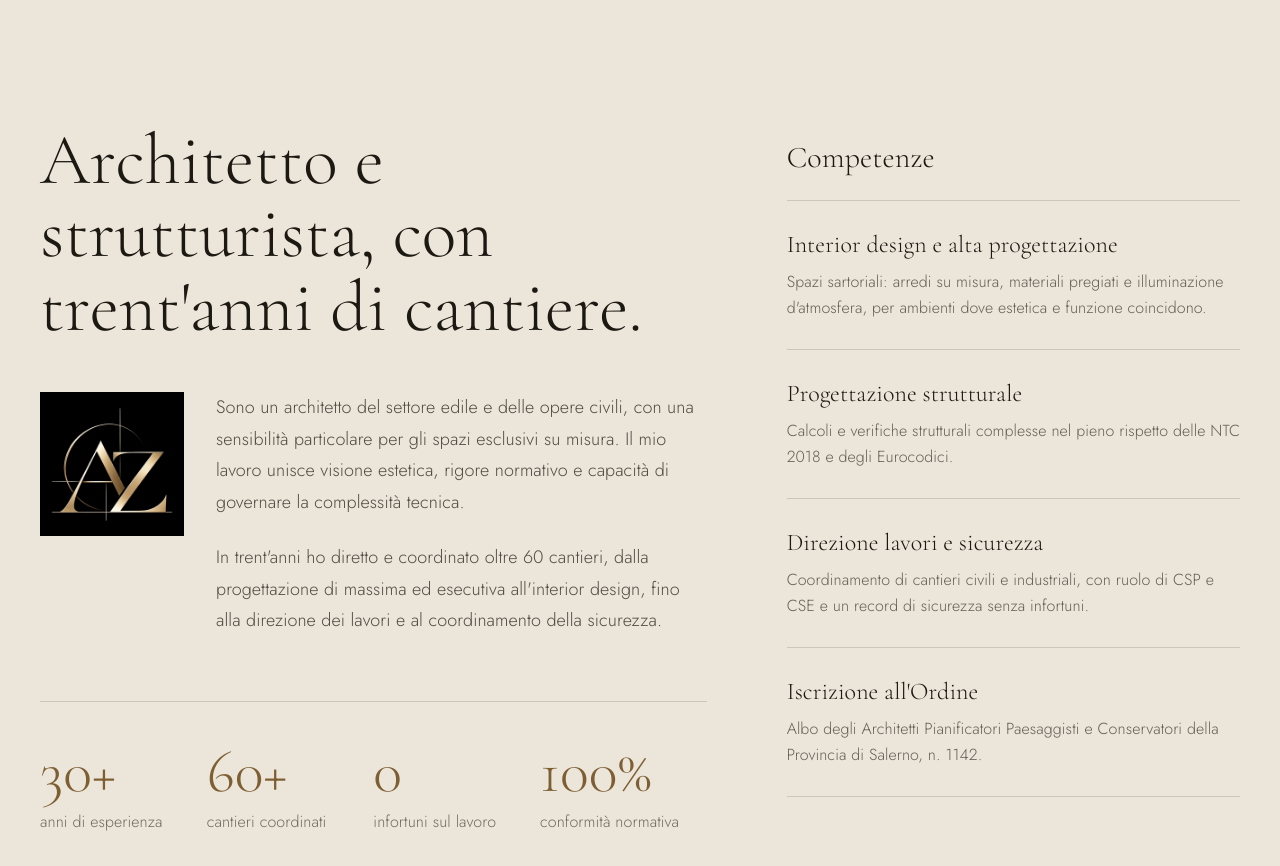
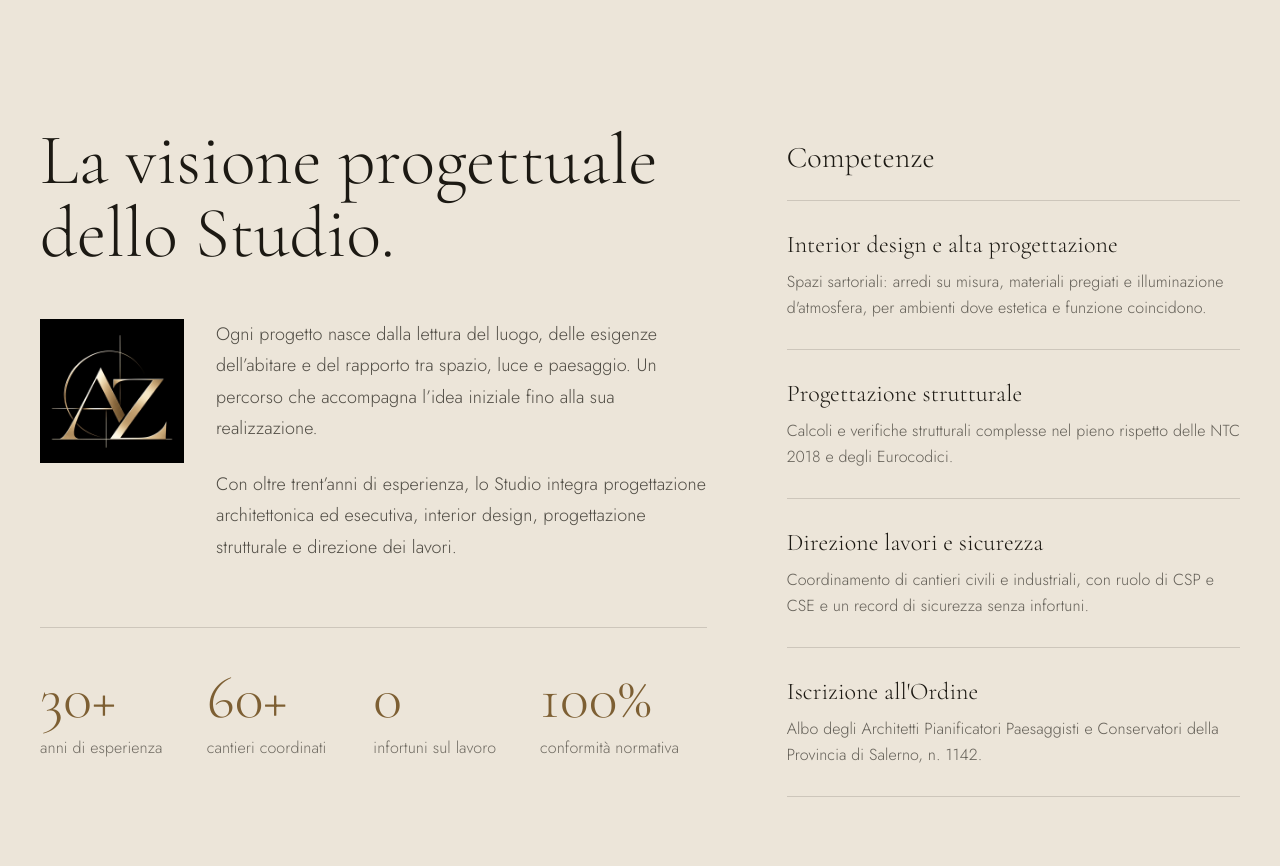
Before and after one commit to AntonelloZambranoArch/portfolio-zambrano, a Next.js app: page / in a window 1280 px wide. Shown: the part 820-1686 px from the top of the page. Built offline with nearby package versions, Linux system fonts and the light colour scheme.

Commit message:
Riformula presentazione istituzionale dello Studio

```diff
--- a/src/components/Bio.jsx
+++ b/src/components/Bio.jsx
@@ -31,7 +31,7 @@ export default function Bio() {
         <div className="grid grid-cols-1 gap-16 lg:grid-cols-12 lg:gap-20">
           <div className="lg:col-span-7">
             <h2 className="font-serif text-5xl font-light leading-[1.02] text-foreground sm:text-7xl">
-              Architetto e strutturista, con trent'anni di cantiere.
+              La visione progettuale dello Studio.
             </h2>
 
             <div className="mt-12 flex gap-8">
@@ -45,10 +45,10 @@ export default function Bio() {
               />
               <div className="max-w-xl space-y-6 text-lg leading-[1.75] text-foreground/75">
                 <p>
-                  Sono un architetto del settore edile e delle opere civili, con una sensibilità particolare per gli spazi esclusivi su misura. Il mio lavoro unisce visione estetica, rigore normativo e capacità di governare la complessità tecnica.
+                  Ogni progetto nasce dalla lettura del luogo, delle esigenze dell’abitare e del rapporto tra spazio, luce e paesaggio. Un percorso che accompagna l’idea iniziale fino alla sua realizzazione.
                 </p>
                 <p>
-                  In trent'anni ho diretto e coordinato oltre 60 cantieri, dalla progettazione di massima ed esecutiva all'interior design, fino alla direzione dei lavori e al coordinamento della sicurezza.
+                  Con oltre trent’anni di esperienza, lo Studio integra progettazione architettonica ed esecutiva, interior design, progettazione strutturale e direzione dei lavori.
                 </p>
               </div>
             </div>
```
